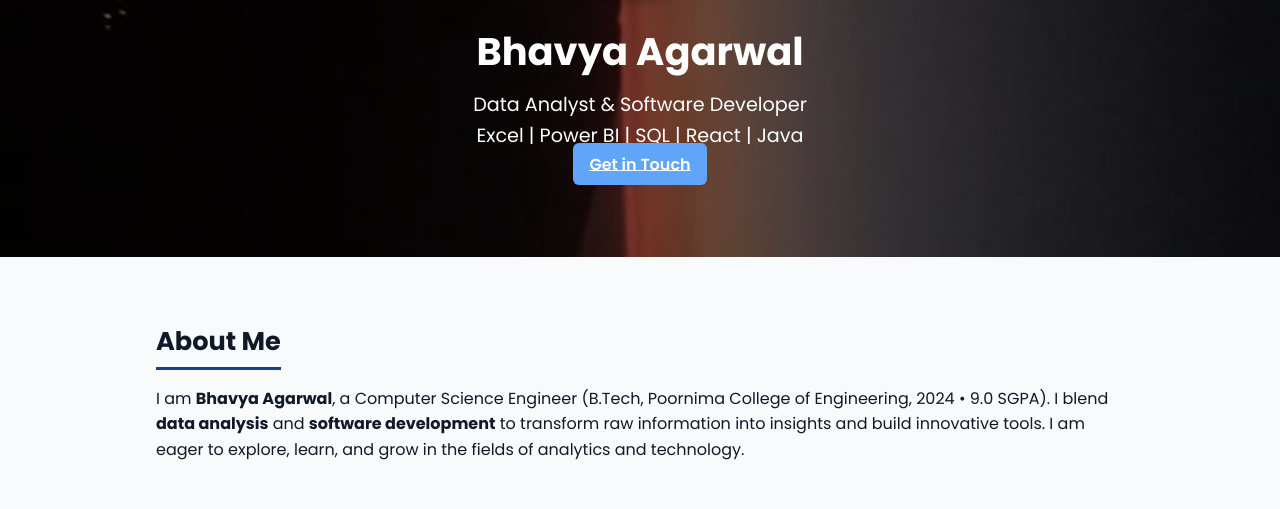
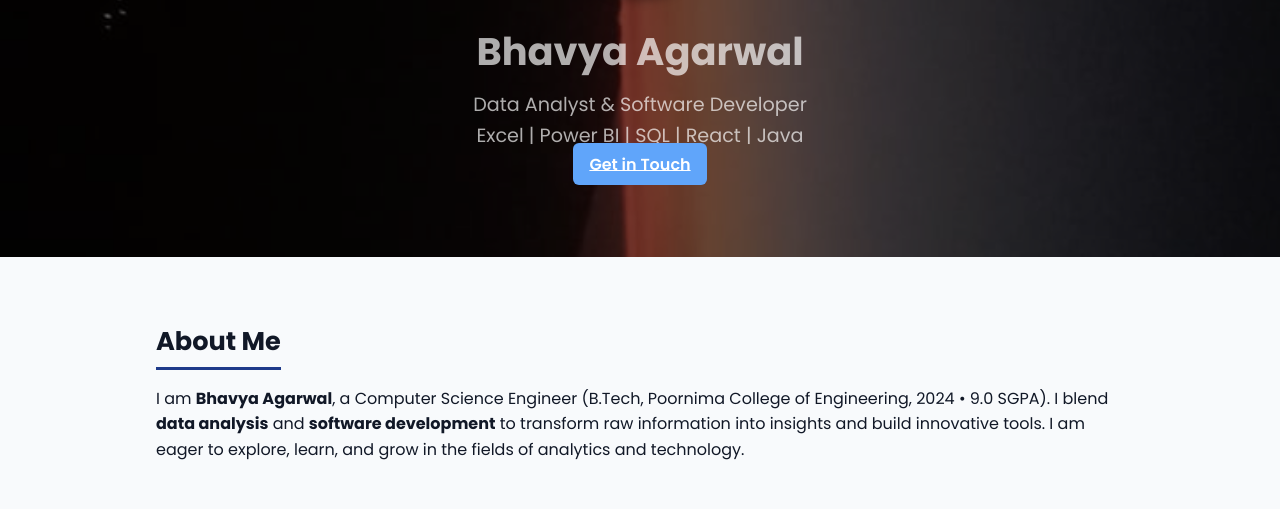
Before and after one commit to agarwabhavya30/portfolio-bhavya_agarwal, a plain HTML site: page index.html in a window 1280 px wide. Shown: the part 291-800 px from the top of the page. Drawn offline with Linux system fonts and the light colour scheme.

Commit message:
Fix HTML formatting and structure

```diff
--- a/index.html
+++ b/index.html
@@ -28,7 +28,7 @@
     /* Hero */
     header {
       background: url('bg.jpg') no-repeat center/cover;
-      color:#fff; text-align:center; padding:8rem 1rem 5rem; position:relative;
+      color:#ffffffac; text-align:center; padding:8rem 1rem 5rem; position:relative;
     }
     header::after {
       content:''; position:absolute; top:0; left:0; right:0; bottom:0;
```
